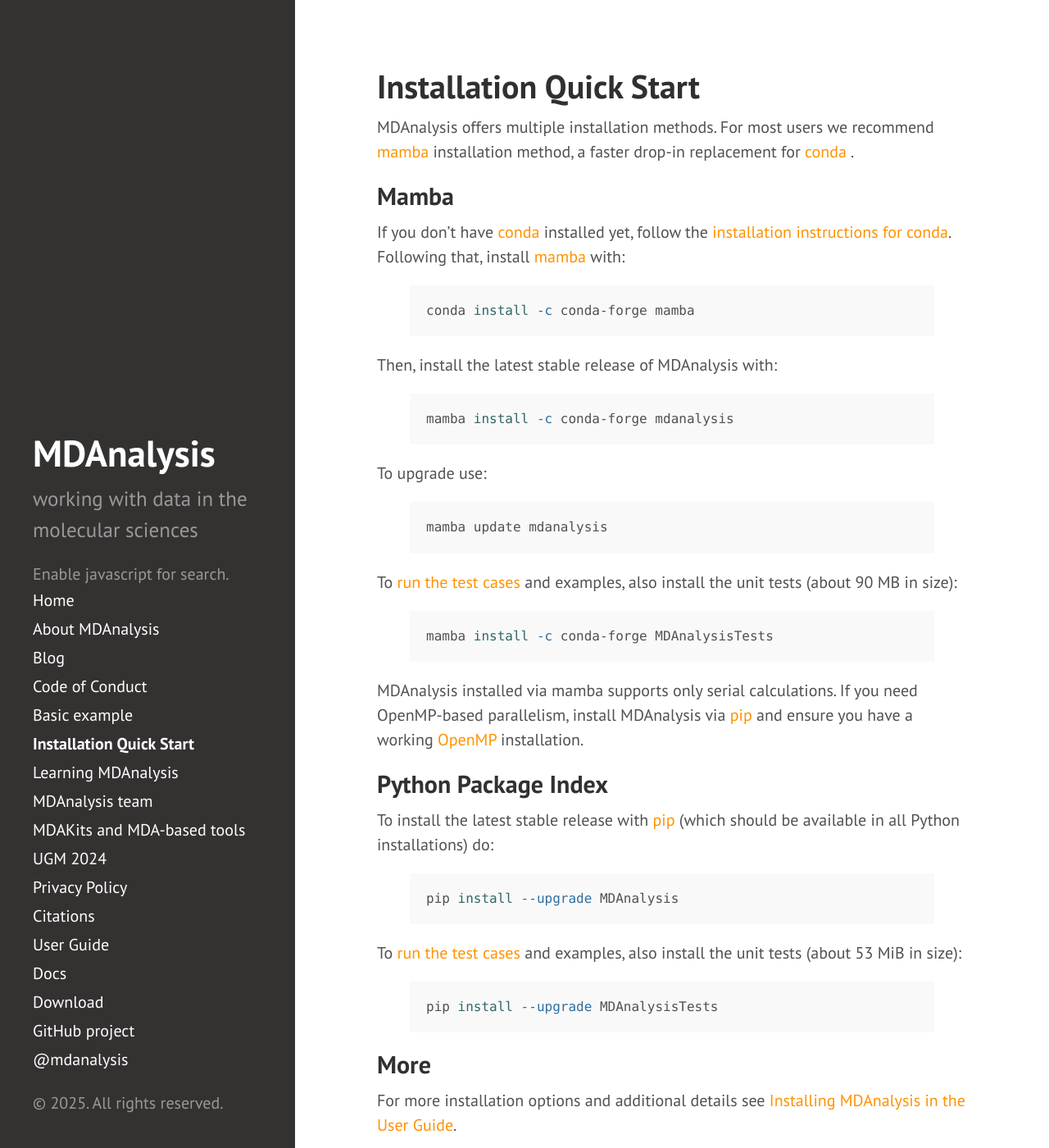
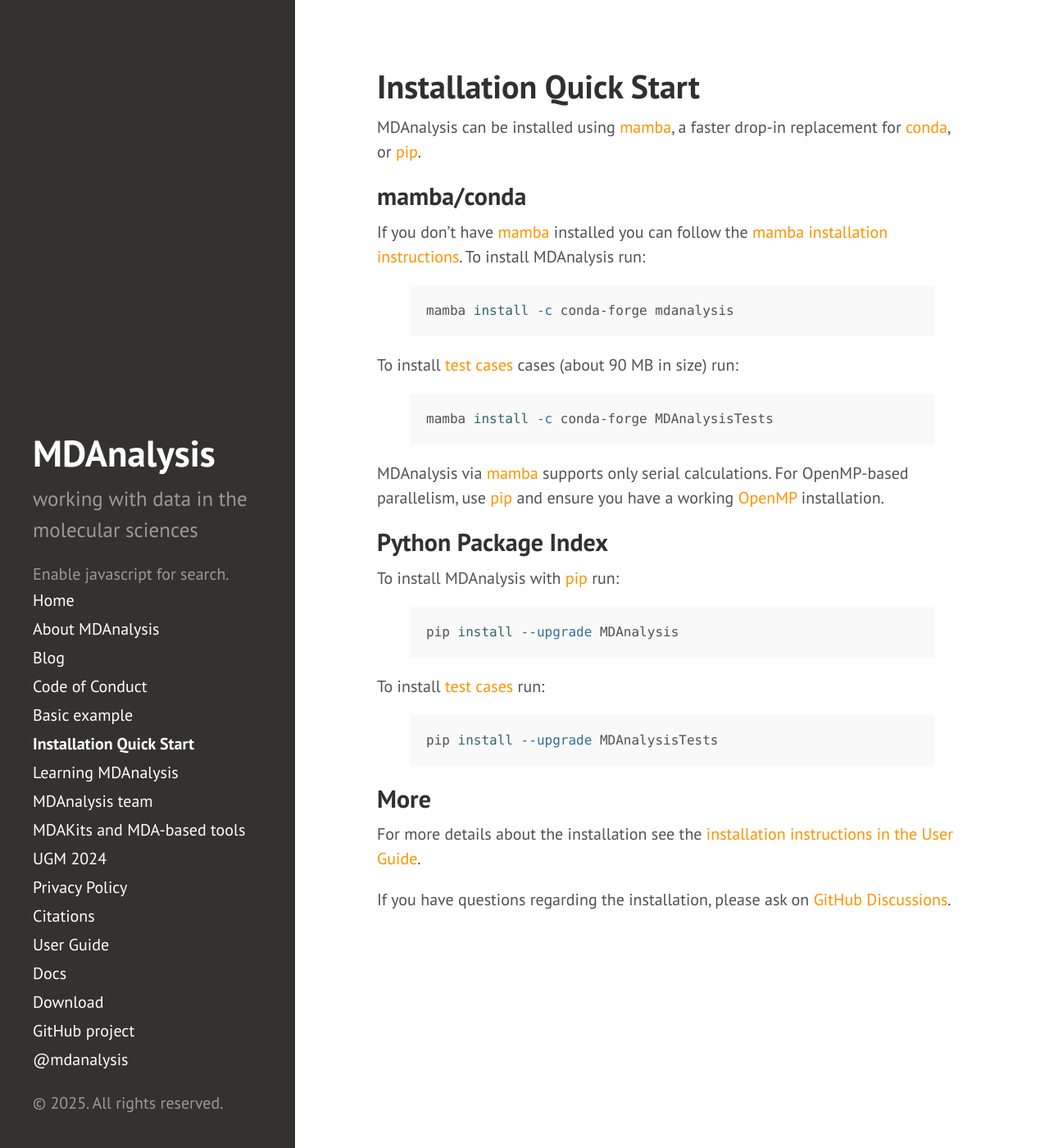
Before and after one commit to MDAnalysis/MDAnalysis.github.io, a Jekyll site: the page built from pages/installation_quick_start.md, in a window 1280 px wide and 1400 px high. Shown: the whole window at 82% size. Built offline with Jekyll 4.4.1, drawn with Linux system fonts in a browser that asks for light colours; comment, search, counter and statistics services are not loaded; some of the changed text lies outside the part shown.

Commit message:
Sdg23 update installation quick start page (#440)
* fix  #385
* FIX broken links
* add mamba instructions and refine installation quick start

```diff
--- a/pages/installation_quick_start.md
+++ b/pages/installation_quick_start.md
@@ -4,53 +4,37 @@ title: Installation Quick Start
 order: 2
 ---
 
-MDAnalysis offers multiple installation methods. For most
-users we recommend [mamba][] installation method, a faster
-drop-in replacement for [conda][] .
+MDAnalysis can be installed using [mamba][], a faster drop-in replacement for [conda][], or [pip][].
 
-## Mamba ##
+## mamba/conda ##
 
-If you don't have [conda][] installed yet, follow the [installation
-instructions for conda][]. Following that, install [mamba][] with:
-
-{% highlight bash %}
-conda install -c conda-forge mamba
-{% endhighlight %}
-
-Then, install the latest stable release of MDAnalysis with:
+If you don't have [mamba][] installed you can follow the [mamba installation instructions][].
+To install MDAnalysis run:
 
 {% highlight bash %}
 mamba install -c conda-forge mdanalysis
 {% endhighlight %}
 
-To upgrade use:
-
-{% highlight bash %}
-mamba update mdanalysis
-{% endhighlight %}
-
-To [run the test cases][run_tests] and examples, also install the unit tests (about 90 MB
-in size):
+To install [test cases][] cases (about 90 MB
+in size) run:
 
 {% highlight bash %}
 mamba install -c conda-forge MDAnalysisTests
 {% endhighlight %}
 
-MDAnalysis installed via mamba supports only serial calculations.
-If you need OpenMP-based parallelism, install MDAnalysis via [pip](#python-package-index)
-and ensure you have a working [OpenMP][] installation.
+MDAnalysis via [mamba][] supports only serial calculations.
+For OpenMP-based parallelism, use [pip][] and ensure you have
+a working [OpenMP][] installation.
 
 ## Python Package Index ##
 
-To install the latest stable release with
-[pip][pip] (which should be available in all Python installations) do:
+To install MDAnalysis with [pip][] run:
 
 {% highlight bash %}
 pip install --upgrade MDAnalysis
 {% endhighlight %}
 
-To [run the test cases][run_tests] and examples, also install the unit tests (about 53 MiB
-in size):
+To install [test cases][] run:
 
 {% highlight bash %}
 pip install --upgrade MDAnalysisTests
@@ -58,15 +42,14 @@ pip install --upgrade MDAnalysisTests
 
 ## More ##
 
-For more installation options and additional details see [Installing
-MDAnalysis in the {{ site.docs.userguide.name }}]({{ site.docs.userguide.url }}/stable/installation.html).
+For more details about the installation see the [installation instructions in the {{ site.docs.userguide.name }}]({{ site.docs.userguide.url }}/stable/installation.html).
 
-If you have questions with the installation, please ask on
+If you have questions regarding the installation, please ask on
 [{{site.mailinglists.discussion.name}}]({{site.mailinglists.discussion.url}}).
 
 [pip]: https://pip.pypa.io/en/latest/
 [mamba]:https://anaconda.org/conda-forge/mamba
 [conda]: https://conda.io/
-[installation instructions for conda]: https://conda.io/projects/conda/en/latest/user-guide/install/index.html
+[mamba installation instructions]: https://mamba.readthedocs.io/en/latest/installation/mamba-installation.html
 [OpenMP]: https://www.openmp.org/
-[run_tests]: {{ site.docs.userguide.url }}/stable/installation.html#testing
+[test cases]: {{ site.docs.userguide.url }}/stable/installation.html#testing
```
